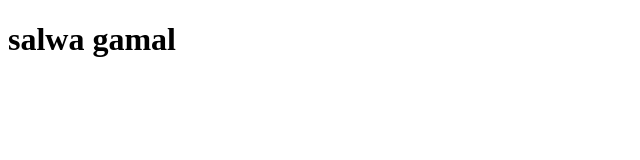
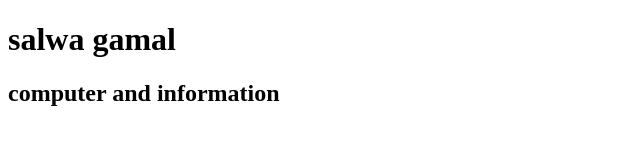
Before and after one commit to salwa669/sourcetree, a plain HTML site: page About.html in a window 1280 px wide. Shown: the whole page, without its empty margins (0-640 px from the left). Drawn offline with Linux system fonts and the light colour scheme.

Commit message:
Update About.html

```diff
--- a/About.html
+++ b/About.html
@@ -5,5 +5,6 @@
     </head>
     <body>
         <h1>salwa gamal</h1>
+        <h2>computer and information<h2>
     </body>
 </html>
```
